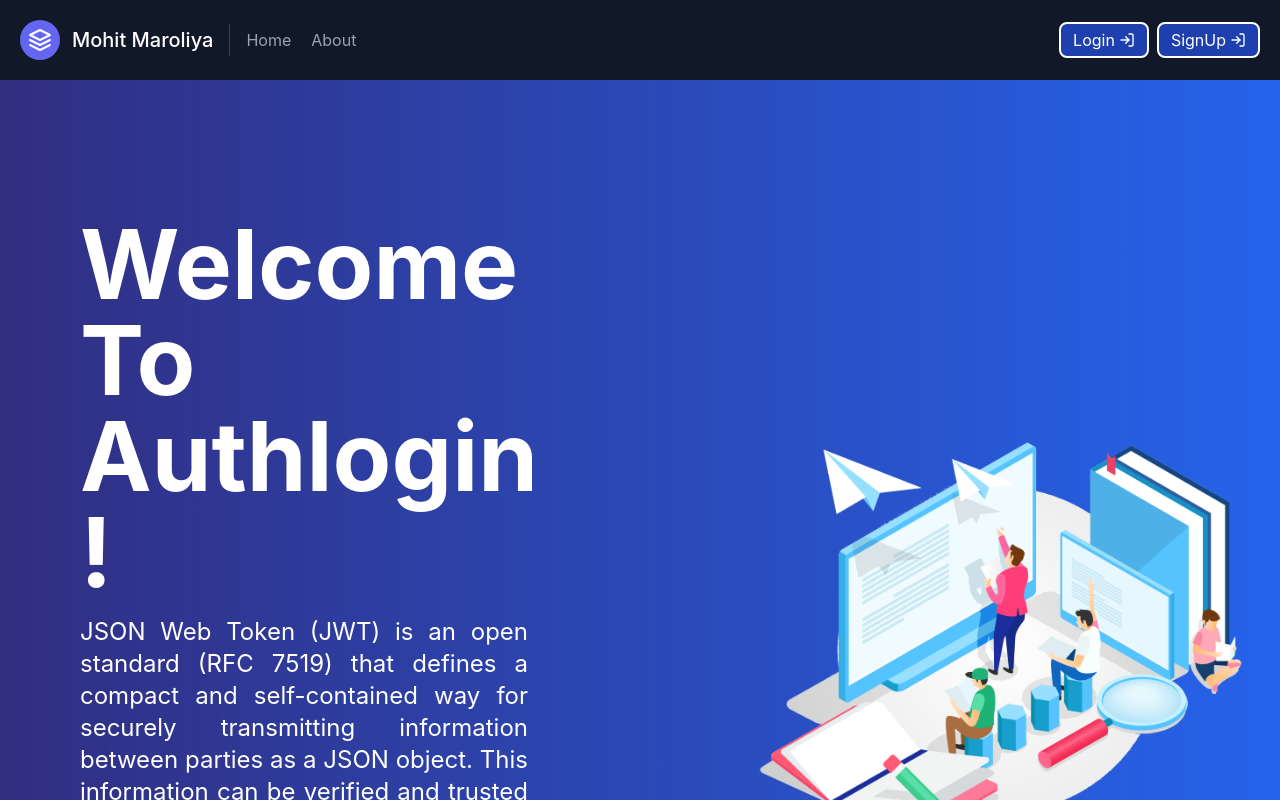
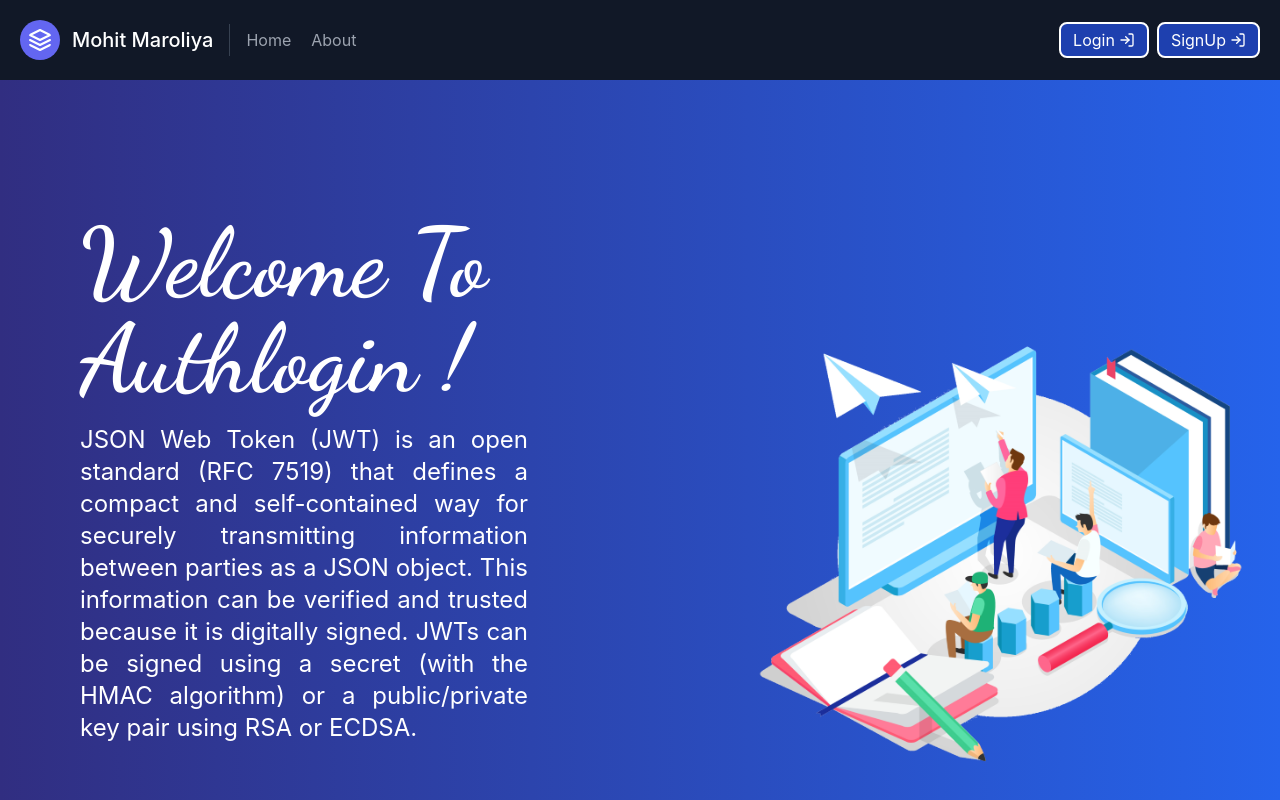
Before and after one commit to mohitm15/authlogin-boilerplate-2, a Next.js app: page / in a window 1280 px wide. Shown: the top 800 px of the page. Built offline with nearby package versions, Linux system fonts and the light colour scheme.

Commit message:
Adding the Google Fonts

```diff
--- a/pages/about.js
+++ b/pages/about.js
@@ -48,7 +48,7 @@ const About = ({usertoken}) => {
         <section className="text-gray-200 bg-gradient-to-l from-blue-600 to-indigo-900 body-font h-screen">
           <div className="container px-5 py-24 mx-auto">
             <div className="flex flex-col text-center w-full mb-20">
-              <h1 className="sm:text-3xl text-2xl font-medium title-font mb-4 text-white">
+              <h1 className="sm:text-5xl text-2xl font-medium title-font mb-4 text-white font-Dancing">
                 Visit Your Profile Here
               </h1>
               <p className="lg:w-2/3 mx-auto leading-relaxed text-base xl:text-xl">
--- a/pages/index.js
+++ b/pages/index.js
@@ -20,7 +20,7 @@ export default function Home({usertoken}) {
               {/* Left col */}
               <div className="flex flex-col w-full justify-center items-start md:w-4/5 md:text-left xl:w-2/5 text-white ">
 
-                <h1 className="my-4 text-3xl md:text-5xl lg:text-7xl xl:text-8xl font-bold leading-tight">
+                <h1 className="my-4 text-3xl md:text-5xl lg:text-7xl xl:text-8xl font-bold leading-tight font-Dancing">
                   Welcome To Authlogin !
                 </h1>
                 <p className="leading-normal text-base text-justify md:text-lg lg:text-xl xl:text-2xl mb-4 md:mb-6 lg:mb-8 selection:bg-yellow-100 selection:text-green-800">
--- a/styles/globals.css
+++ b/styles/globals.css
@@ -1,3 +1,6 @@
+@import url('https://fonts.googleapis.com/css2?family=Dancing+Script:wght@600&display=swap');
+
+
 @tailwind base;
 
 html,
--- a/tailwind.config.js
+++ b/tailwind.config.js
@@ -4,7 +4,11 @@ module.exports = {
     "./components/**/*.{js,ts,jsx,tsx}",
   ],
   theme: {
-    extend: {},
+    extend: {
+      fontFamily: {
+        Dancing:["Dancing Script","cursive"],
+      }
+    },
   },
   plugins: [],
 }
```
